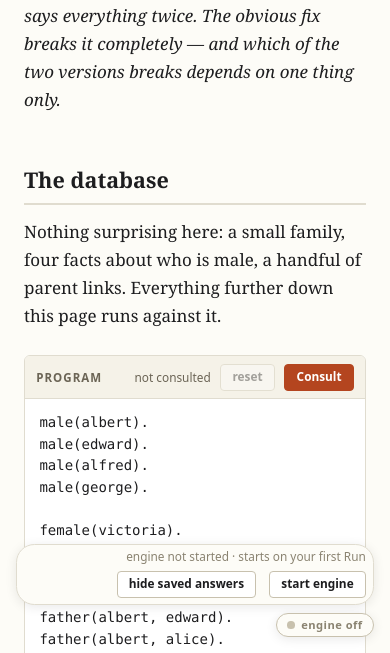
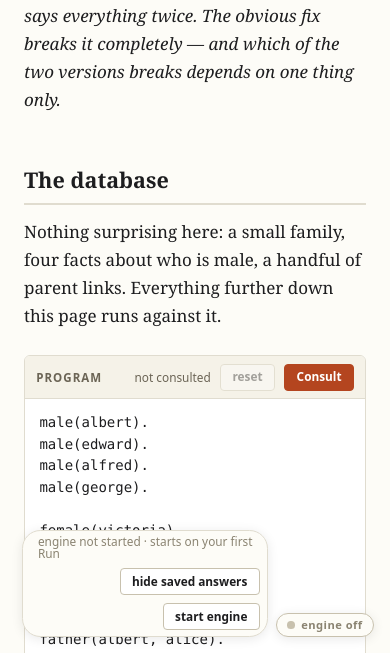
Before and after one commit to jarecsni/prolog-notebook, a website: page viewer/index.html in a window 390 px wide. Both pictures are taken after a click on the button "engine off". Shown: the part 191-844 px from the top of the page. Drawn offline with nearby package versions, Linux system fonts and the light colour scheme.

Commit message:
♻️ Slide the page controls out of the lozenge, on a click
Hover was the wrong gesture on three counts: it opens a panel the reader
did not ask for, it does not exist on a touch screen, and it cannot be
reached from a keyboard. One gesture that works everywhere beats three that
do not, so the lozenge is a button that says whether it is expanded, and
the panel slides out of it leftward. Escape closes it, so does a click
anywhere else, so does a second click on the lozenge.

The panel is out of flow, so closed it takes no space, cannot push the
lozenge off its corner, and cannot take a click while invisible. Two
positioning details that are only obvious once seen: width: max-content,
or the shrink-to-fit width is measured against the six-rem lozenge it is
anchored to and every word wraps; and anchored to the lozenge's bottom
edge rather than its middle, or a panel that wraps to three rows on a
phone grows downwards off the screen.

The animation is dropped under prefers-reduced-motion.

```diff
--- a/src/notebook.css
+++ b/src/notebook.css
@@ -163,17 +163,24 @@ button.primary:hover { background: #98380f; }
   bottom: 1rem;
   z-index: 5;
   display: flex;
-  align-items: flex-end;
-  justify-content: flex-end;
-  gap: .5rem;
-  /* Never wider than the screen: expanded, this is a sentence and two buttons,
-     which do not fit side by side on a phone. */
-  max-width: calc(100vw - 2rem);
-  flex-wrap: wrap;
+  align-items: center;
 }
 
+/* Slid out of the lozenge, on a click — never on hover. Hover opens a panel the
+   reader did not ask for, has no equivalent on a touch screen, and cannot be
+   reached from a keyboard at all; a button that says whether it is expanded can
+   be operated by anyone, in any of the three ways.
+
+   Out of flow, so the closed panel takes no space and cannot push the lozenge off
+   its corner, and so it can never take a click while invisible. */
 .engine-bar .controls {
-  display: none;
+  position: absolute;
+  right: calc(100% + .5rem);
+  /* Anchored to the lozenge's BOTTOM edge, not its middle: wrapped onto three
+     rows on a phone, a centred panel grows downwards off the bottom of the
+     screen. This one grows upwards, into the page. */
+  bottom: 0;
+  display: flex;
   align-items: center;
   flex-wrap: wrap;
   justify-content: flex-end;
@@ -186,13 +193,24 @@ button.primary:hover { background: #98380f; }
   border-radius: 1.15rem;
   background: var(--paper);
   box-shadow: 0 2px 12px rgba(0, 0, 0, .09);
+  /* One line by default, wrapping only when the screen really is too narrow.
+     Without max-content the shrink-to-fit width is measured against the lozenge
+     this is anchored to — about 6rem — and every word wraps. */
+  width: max-content;
+  max-width: calc(100vw - 9rem);
+  opacity: 0;
+  visibility: hidden;
+  transform: translateX(.75rem);
+  transition: opacity .18s ease, transform .18s ease, visibility .18s;
 }
-/* Hover and focus-within cost nothing and need no script; data-open is for a tap
-   (there is no hover on a touch screen) and for the moments the page opens it
-   itself. */
-.engine-bar:hover .controls,
-.engine-bar:focus-within .controls,
-.engine-bar[data-open="true"] .controls { display: flex; }
+.engine-bar[data-open="true"] .controls {
+  opacity: 1;
+  visibility: visible;
+  transform: translateX(0);
+}
+@media (prefers-reduced-motion: reduce) {
+  .engine-bar .controls { transition: none; transform: none; }
+}
 
 .engine-bar .handle {
   display: flex;
--- a/src/notebook.js
+++ b/src/notebook.js
@@ -19,6 +19,7 @@ import { createSession, formatSolution } from './browser.js';
 import { definedPredicates, unknownProcedure } from './clauses.js';
 
 let serial = 0;
+let panels = 0;
 let booted = false;
 
 /** Absolute, never relative: "3 minutes ago" is wrong the moment it is written. */
@@ -86,19 +87,26 @@ export function mount(root = document, options = {}) {
  * end of the chapter to see it will read every cell above as unexplained.
  *
  * But a chapter is for reading, and a full-width bar pinned across the foot of
- * every page is a tool insisting on itself. So it is tucked away as a small pill
- * carrying only the state at a glance — a dot and a count — and opens on hover,
- * on focus, or on a tap for anyone without a pointer. It opens itself briefly
- * when the engine's state actually changes, which is the moment its words are
- * worth reading, and tucks itself back when the reader is done with it.
+ * every page is a tool insisting on itself. So it is tucked away as a small
+ * lozenge carrying only the state at a glance — a dot and a word — and the rest
+ * slides out of it, leftward, ON A CLICK. Not on hover: hover opens a panel
+ * nobody asked for, does not exist on a touch screen, and cannot be reached from
+ * a keyboard, so one gesture that works everywhere beats three that do not.
+ *
+ * It slides itself out for a few seconds when the engine's state actually
+ * changes, which is the moment its words are worth reading, and closes on Escape,
+ * on a click elsewhere, or on a second click of the lozenge.
  */
 function mountPageBar(root, options, bus, programs, queries) {
   const host = root === document ? document.querySelector('main') ?? document.body : root;
   const bar = document.createElement('div');
   bar.className = 'engine-bar';
-  bar.innerHTML = '<div class="controls"><span class="engine-state"></span>'
+  // Its own counter, not the cell one: a page-control id is not a cell name, and
+  // sharing the counter would leave gaps in cell ids for no reason.
+  const panelId = `page-controls-${++panels}`;
+  bar.innerHTML = `<div class="controls" id="${panelId}"><span class="engine-state"></span>`
     + '<button data-act="restart">start engine</button></div>'
-    + '<button class="handle" data-act="handle" aria-expanded="false">'
+    + `<button class="handle" data-act="handle" aria-expanded="false" aria-controls="${panelId}">`
     + '<span class="dot"></span><span class="count"></span></button>';
   const state = bar.querySelector('.engine-state');
   // One button, whose label is always the thing it will do. "restart engine" over
@@ -126,11 +134,29 @@ function mountPageBar(root, options, bus, programs, queries) {
     render();
   };
 
-  handle.addEventListener('click', () => {
-    pinned = !pinned;
+  const close = () => {
+    pinned = false;
     clearTimeout(flash);
     flash = null;
     render();
+  };
+
+  handle.addEventListener('click', () => {
+    if (pinned || flash !== null) return close();
+    pinned = true;
+    render();
+  });
+
+  // The two ways out of any panel a reader expects to work. Both check that it is
+  // open first, so this adds no listener behaviour to a page that is only reading.
+  document.addEventListener('keydown', (e) => {
+    if (e.key === 'Escape' && bar.dataset.open === 'true') {
+      close();
+      handle.focus();
+    }
+  });
+  document.addEventListener('click', (e) => {
+    if (bar.dataset.open === 'true' && !bar.contains(e.target)) close();
   });
 
   const say = (text, title) => {
```
Also changed, not shown: docs/modes.md (+6 -3 lines).
